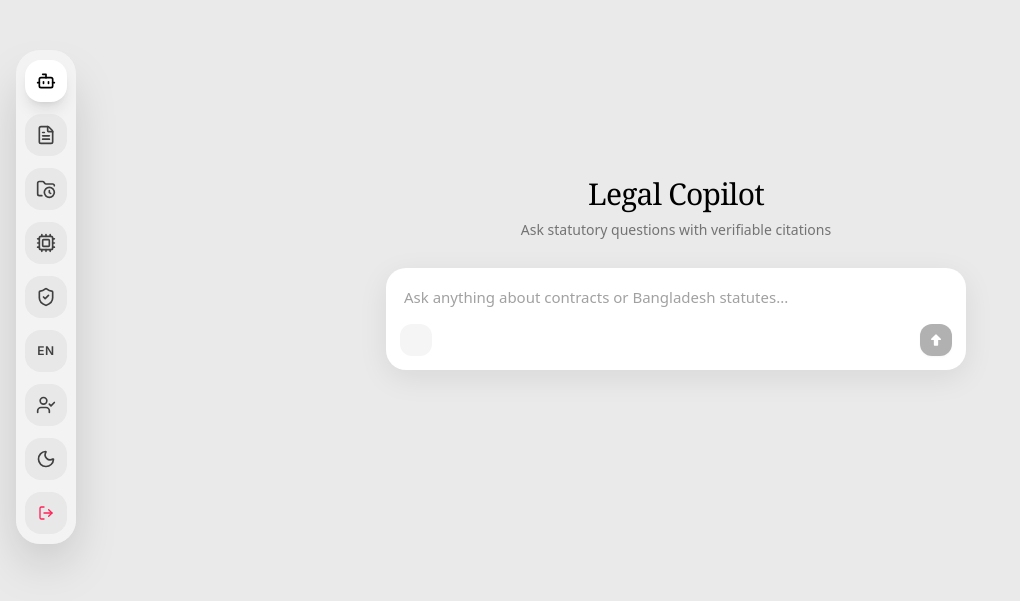
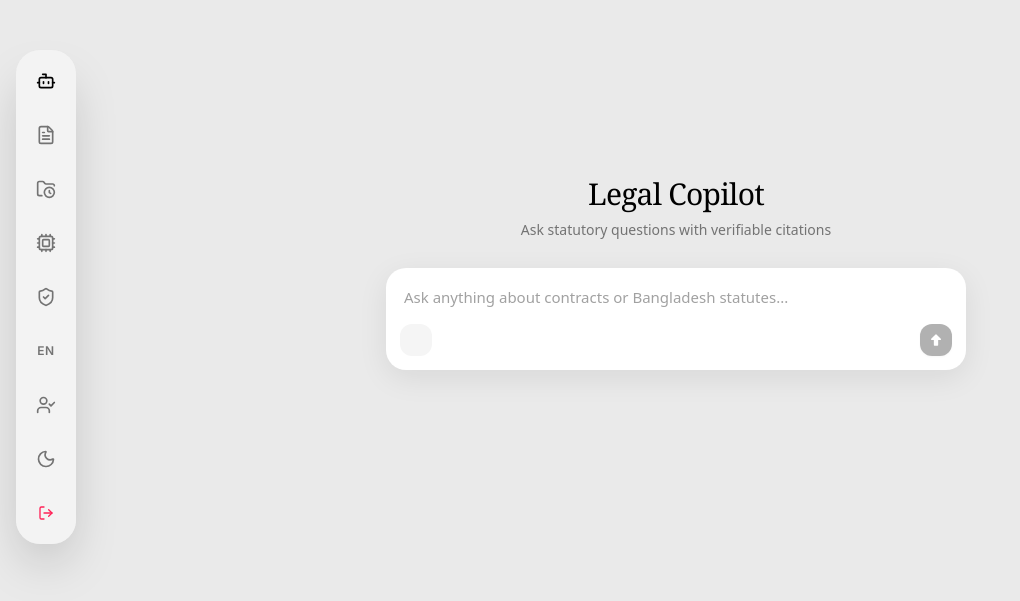
Before and after one commit to mahmudulhasantasin/Outliers, a Next.js app in the folder frontend/: page /copilot in a window 1280 px wide. Shown: the part 103-704 px from the top of the page, without its empty margins (0-1020 px from the left). Built offline with nearby package versions, Linux system fonts and the light colour scheme; some icons are missing.

Commit message:
style(dock): remove button backgrounds under icons for clean minimalist look

```diff
--- a/frontend/src/components/dock/VerticalDock.tsx
+++ b/frontend/src/components/dock/VerticalDock.tsx
@@ -88,10 +88,10 @@ function VerticalDockItem({
       onBlur={() => isHovered.set(0)}
       onClick={onClick}
       onKeyDown={handleKeyDown}
-      className={`relative inline-flex items-center justify-center rounded-2xl cursor-pointer transition-colors duration-150 border-0 outline-none ${
+      className={`relative inline-flex items-center justify-center rounded-2xl cursor-pointer transition-colors duration-150 border-0 outline-none bg-transparent ${
         isActive
-          ? 'bg-white text-black dark:bg-white dark:text-black shadow-lg shadow-black/10 dark:shadow-white/10'
-          : 'bg-neutral-200/80 text-neutral-700 hover:bg-neutral-300 dark:bg-neutral-900/90 dark:text-neutral-400 dark:hover:bg-neutral-800 dark:hover:text-neutral-100'
+          ? 'text-black dark:text-white'
+          : 'text-neutral-500 hover:text-black dark:text-neutral-400 dark:hover:text-white'
       } ${className}`}
       tabIndex={0}
       role="button"
```
